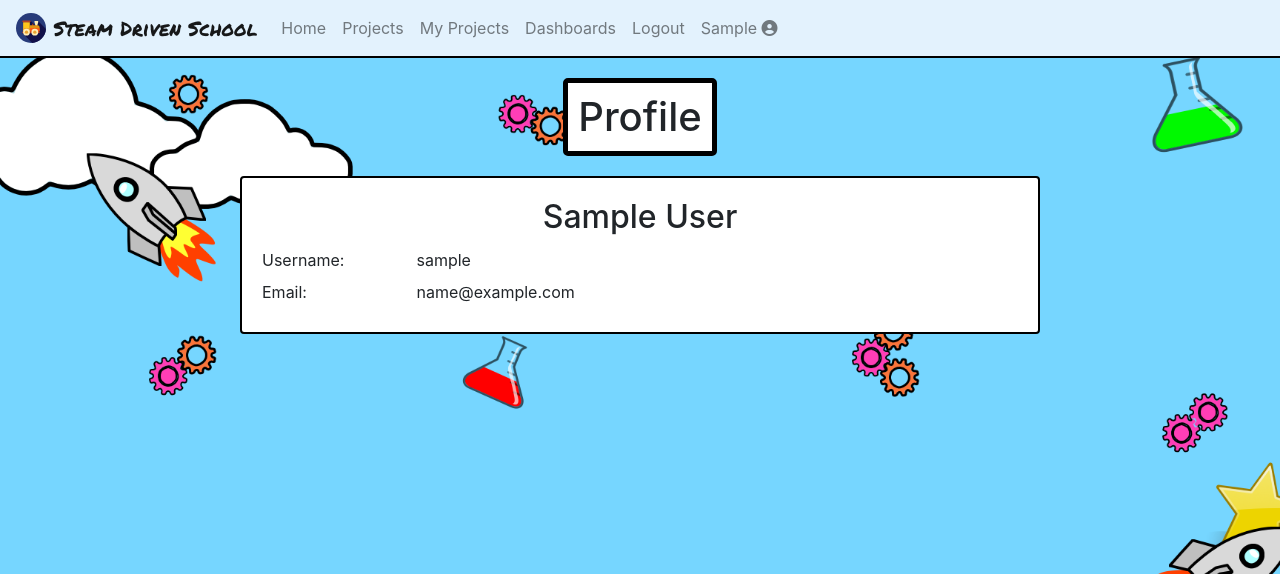
After one commit to stitchelle/SDS, a Django app: page /profile/ in a window 1280 px wide. The commit adds this page. Shown: the top 574 px of the page. Run offline with Django 3.2, Linux system fonts and the light colour scheme; the visitor is signed in with stand-in values (Sample User, id 1); some libraries are stand-ins or nearby versions.

Commit message:
added user's first name next to the profile icon on the navbar

```diff
--- a/sdsapp/static/styles/base.css
+++ b/sdsapp/static/styles/base.css
@@ -76,6 +76,10 @@ div.register-card{
     border: 2px solid black;
 }
 
+div.profile-card{
+    border: 2px solid black;
+}
+
 label{
     min-width: 150px;
 }
--- /dev/null
+++ b/sdsapp/templates/profile.html
@@ -0,0 +1,29 @@
+{% extends 'shared/base.html' %}
+{% load static %}
+{% block content %}
+    {% if user.is_authenticated %}
+        <center style="margin-top : 20px;">
+                <h1 class="profileTitle">Profile</h1>
+                </center>
+            <div style="margin-top : 20px;">
+                <div class="card profile-card" style="width: 50rem; margin-left:auto; margin-right:auto;">
+                    <div class="card-body">
+                        <center>
+                            <h2 class="card-title">{{user.first_name}} {{user.last_name}}</h2>
+                        </center>
+                        <div>
+                            <label class="card-text">Username:</label>
+                            <span class="card-text">{{user.username}}</span>
+                        </div>
+                        <div>
+                            <label class="card-text">Email:</label>
+                            <span class="card-text">{{user.email}}</span>
+                        </div>
+                    </div>
+                </div>
+            </div>
+
+    {% else %}
+    {% endif %}
+
+{% endblock %}
--- a/sdsapp/templates/projects/form.html
+++ b/sdsapp/templates/projects/form.html
@@ -10,7 +10,7 @@
     {% else %}
             <div class="card form-card" style="margin-left: auto; margin-right: auto; margin-top: 50px; max-width: 1000px;">
                 <div class="card-body">
-                <h3 class="card-title"><center>New Project</center></h1>
+                <h3 class="card-title"><center>New Project</center></h3>
                 <form action="{% url 'sdsapp:projects' %}" method="post">
                 <div>
                     <div class="form-group row">
--- a/sdsapp/templates/shared/base.html
+++ b/sdsapp/templates/shared/base.html
@@ -51,6 +51,9 @@
                 <li class="nav-item">
                     <a class="nav-link" href="{% url 'sdsapp:logout' %}">Logout</a>
                 </li>
+                <li class="nav-item">
+                    <a class="nav-link" href="{% url 'sdsapp:profile' %}">{{user.first_name}} <i class="fas fa-user-circle"></i></a>
+                </li>
                 {% else %}
                 <li class="nav-item">
                     <a class="nav-link" href="{% url 'sdsapp:login' %}">Login</a>
--- a/sdsapp/urls.py
+++ b/sdsapp/urls.py
@@ -7,6 +7,8 @@ app_name = "sdsapp"
 
 urlpatterns = [
     path('', home, name='home'),
+    path('profile/', profile, name='profile'),
+
     path('projects/', project_list, name='projects'),
     path('grades/', grade_list, name='grades'),
     path('instructions/', instruction_list, name='instructions'),
```
